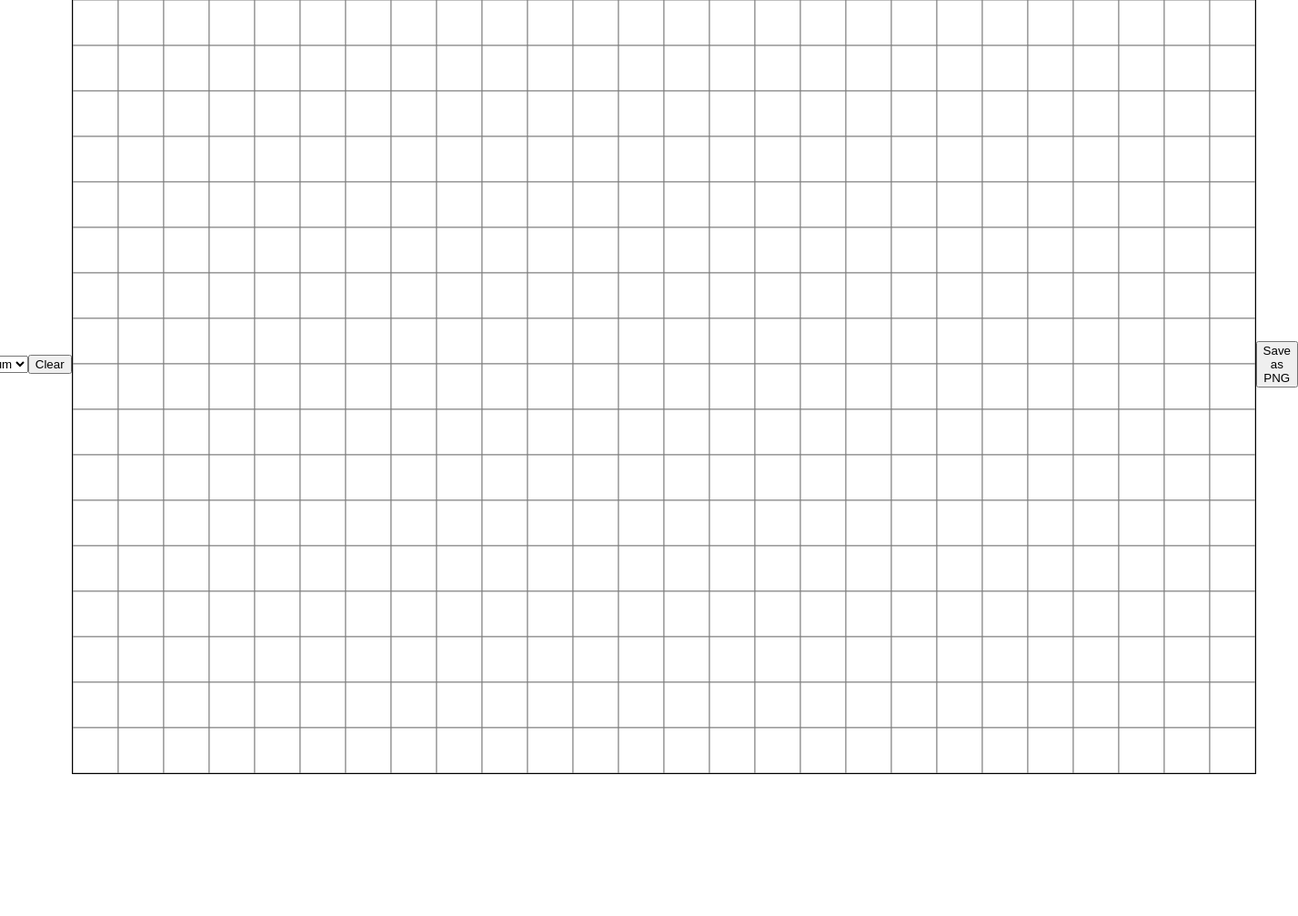
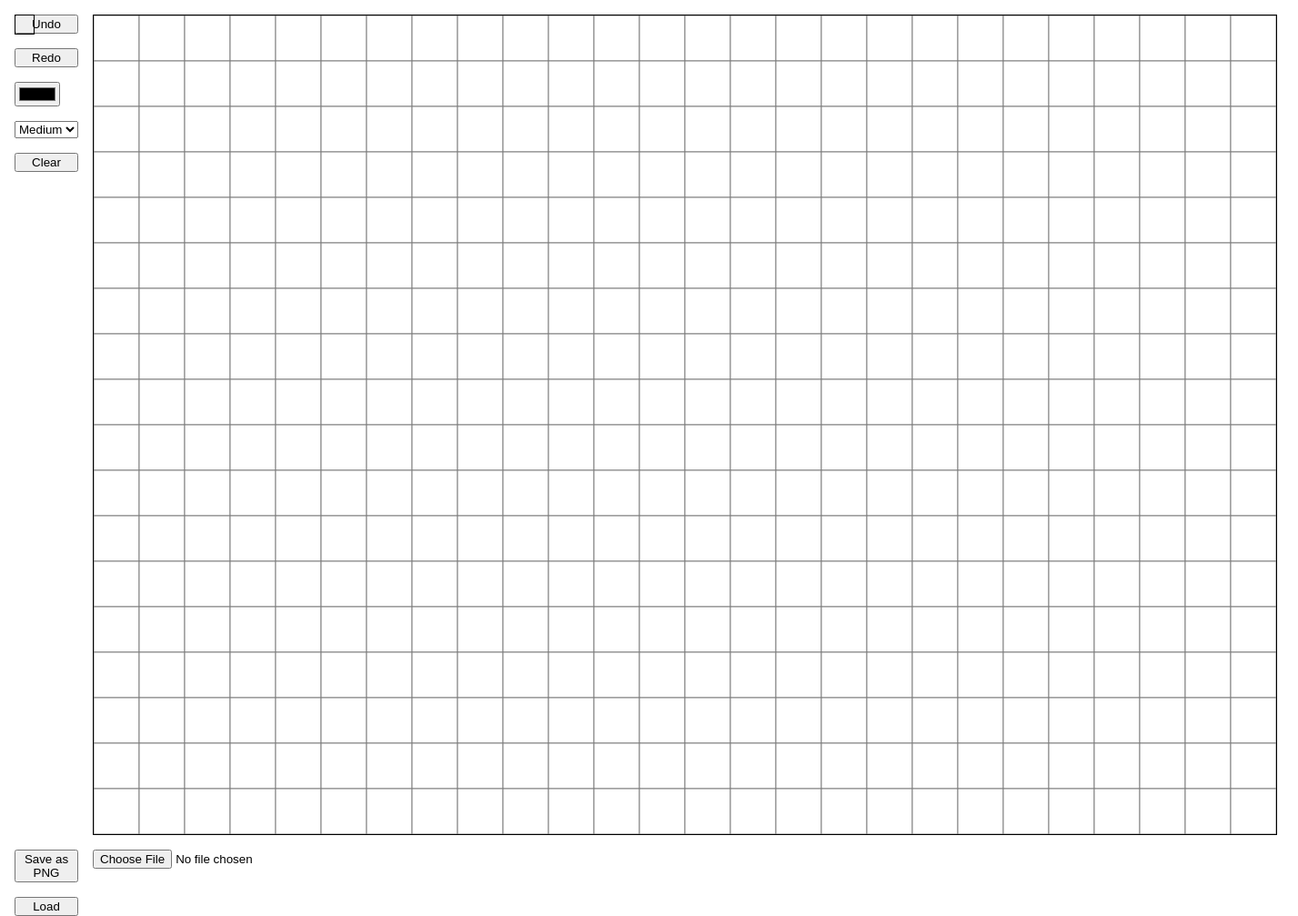
Before and after one commit to Aqalitius/pixelartist, a website built with webpack: page index.html in a window 1280 px wide. Shown: the whole page at 91% size, 1427 px wide, since content can reach past the window. Before the commit the page ends 851 px from the top, so only its background shows below. Built offline with Linux system fonts and the light colour scheme.

Commit message:
load added

```diff
--- a/app.ts
+++ b/app.ts
@@ -1,9 +1,13 @@
 import {Grid} from './grid';
 import {HistoryManager} from './HistoryManager';
+// One of the following themes
+
+
 
 let cellSize = 50;
 
-
+let db : IDBDatabase;
+const request = indexedDB.open('pixelArtDatabase', 1);
 
 
 
@@ -31,6 +35,11 @@ const colorPicker = document.getElementById('color-picker') as HTMLInputElement;
 let currentColor = 'black';
 const undoButton = document.getElementById('undo-btn') as HTMLButtonElement;
 const redoButton = document.getElementById('redo-btn') as HTMLButtonElement;
+const cursorDiv = document.getElementById('cursor') as HTMLDivElement;
+const loadButton = document.getElementById('load-btn') as HTMLButtonElement;
+const fileInput = document.getElementById('file-input') as HTMLInputElement;
+
+
 let isDrawing = false;
 let isSaved = false;
 let hasDrawn = false;
@@ -50,7 +59,31 @@ closeBtn.addEventListener('click', e => {
 });
 
 
+// IDBVersionChangeEvent : an interface of the IndexedDB API
+// onupgradeneeded : an event handler for the upgradeneeded event
+// upgradeneeded : an event that is fired when the database is opened with a version number higher than its current version
+request.onupgradeneeded = (e: IDBVersionChangeEvent) => {
+    // e.target : the object that fired the event
+    const req  = e.target as IDBOpenDBRequest;
+    db = req.result;
+    // objectStore : a transactional database object store that allows access to a set of data in the database
+    // objectStoreNames : a DOMStringList that contains a list of the names of the object stores currently in the database
+    // contains : check if the list contains the given name
+    if(!db.objectStoreNames.contains('gridStates')) {
+        // createObjectStore : create a new object store in the connected database
+        db.createObjectStore('gridStates', {keyPath: 'filename'});
+    }
+}
 
+request.onsuccess = (e: Event) => {
+    const req = e.target as IDBOpenDBRequest;
+    db = req.result;
+    console.log('Database opened successfully');
+}
+
+request.onerror = (e: Event) => {
+    console.log('Error opening database');
+}
 
 
 canvas.addEventListener('click', e => {
@@ -66,9 +99,12 @@ confirmBtn.addEventListener('click', e => {
     // clearRect : clear the canvas
     // before saving the canvas, we need to clear the canvas to its blank state
     squaresCtx.clearRect(0, 0, squaresCanvas.width, squaresCanvas.height);
+    let gridState = [];
     for (let row = 0; row < grid.rows; row++) {
+        let rowState = [];
         for (let col = 0; col < grid.cols; col++) {
             const color = grid.getColor(row, col);
+            rowState.push(color);
             if (color) {
                 // if the color is default color, do not draw
                 // to remove the white background
@@ -77,6 +113,8 @@ confirmBtn.addEventListener('click', e => {
                 squaresCtx.fillRect(col * gridSize, row * gridSize, gridSize, gridSize);
             }
         }
+
+        gridState.push(rowState);
     }
     const dataUrl = squaresCanvas.toDataURL('image/png',);
     const anchor = document.createElement('a');
@@ -85,7 +123,28 @@ confirmBtn.addEventListener('click', e => {
     anchor.click();
     isSaved = true;
     modal.style.display = 'none';
+
+    // save the grid state to the database
+    const transaction = db.transaction(['gridStates'], 'readwrite');
+    const objectStore = transaction.objectStore('gridStates');
+    objectStore.put({filename, gridState});
 });
+
+
+loadButton.addEventListener('click', e => {
+    fileInput.click();
+});
+
+// this actually does not loads instead it gets name of the file and look for database for the saved grid state
+fileInput.addEventListener('change', e => {
+      if(fileInput.files && fileInput.files.length > 0) {
+        const file = fileInput.files[0];
+        const filename = file.name.replace('.png', '');
+        load(filename);
+      }
+
+    });
+
 
 // if the user tries to leave the page without saving the canvas, display a warning message
 window.addEventListener('beforeunload', e => {
@@ -121,12 +180,38 @@ window.addEventListener('keydown', e => {
 } );
 
 
+
 function draw() {
     // clear the canvas
     ctx.clearRect(0, 0, canvas.width, canvas.height);
     grid.draw(ctx, cellSize);
     // requestAnimationFrame : call draw() when the browser is ready to repaint the canvas
     requestAnimationFrame(draw);
+}
+
+
+function load(filename: string) {
+    // db.transaction : create a transaction object
+    // transaction object : a transactional database object store that allows access to a set of data in the database
+    const transaction = db.transaction(['gridStates'], 'readonly');
+    const objectStore = transaction.objectStore('gridStates');
+    const request = objectStore.get(filename);
+
+    request.onsuccess = (e: Event) => {
+        const req = e.target as IDBRequest;
+        const data = req.result;
+        if (data) {
+            console.log('File found');
+            grid.setGrid(data.gridState);
+            draw();
+        } else {
+            console.log('File not found');
+        }
+    };
+
+    request.onerror = (e: Event) => {
+        console.log('Error loading file');
+    }
 }
 
 function drawOnMouseEvents(e: MouseEvent) {
@@ -168,8 +253,20 @@ canvas.addEventListener('mousedown', e => {
 
 // to continue drawing when the mouse is moved
 canvas.addEventListener('mousemove', e => {
+    cursorDiv.style.width = `${cellSize}px`;
+    cursorDiv.style.height = `${cellSize}px`;
+    cursorDiv.style.left = `${e.pageX - cursorDiv.offsetWidth / 2}px`;
+    cursorDiv.style.top = `${e.pageY - cursorDiv.offsetHeight / 2}px`;
+    cursorDiv.style.backgroundColor = currentColor;
+    cursorDiv.style.display = 'block';
+
     if (!isDrawing) return; // if the mouse is not pressed, do not draw
     drawOnMouseEvents(e);
+});
+
+// when mouse leave from canvas change cursor to default
+canvas.addEventListener('mouseleave', e => {
+    cursorDiv.style.display = 'none';
 });
 
 canvas.addEventListener('mouseup', (e) => {
@@ -177,6 +274,9 @@ canvas.addEventListener('mouseup', (e) => {
     historyManager.saveState(grid.getGrid());
     isDrawing = false; // stop drawing
 });
+
+
+
 
 // add an event listener for the change event
 cellSizeDropdown.addEventListener('change', e => {
@@ -255,4 +355,6 @@ redoButton.addEventListener('click', e => {
 
 
 
+
+
 draw();
--- a/index.html
+++ b/index.html
@@ -4,7 +4,13 @@
     <meta charset="UTF-8">
     <title>Home</title>
     <link rel="stylesheet" type="text/css" href="styles.css">
+    <!-- One of the following themes -->
+
     <body>
+        <div id="controls">
+
+
+        <div id="cursor"> </div>
         <button id="undo-btn">Undo</button>
         <button id="redo-btn">Redo</button>
         <input type="color" id="color-picker">
@@ -14,8 +20,11 @@
             <option value="large">Large</option>
         </select>
         <button id="clear-btn">Clear</button>
+        </div>
         <canvas id="canvas" width="1300" height="900"></canvas>
         <button id="save-btn">Save as PNG</button>
+        <input type="file" id="file-input" accept="image/png">
+        <button id="load-btn">Load</button>
         <div id="modal" class="modal">
             <div class="modal-content">
                 <span class="close">&times;</span>
--- a/package.json
+++ b/package.json
@@ -4,9 +4,11 @@
     "webpack": "^5.89.0",
     "webpack-cli": "^5.1.4"
   },
-
   "scripts": {
     "build": "webpack --mode development",
     "watch": "webpack --watch --mode development"
+  },
+  "dependencies": {
+    "@simonwep/pickr": "^1.9.0"
+  }
 }
-}
--- a/styles.css
+++ b/styles.css
@@ -1,19 +1,36 @@
 body {
-    display: flex;
-    justify-content: center;
-    align-items: center;
+    display: grid;
+    grid-template-columns: 1fr 3fr;
+    grid-template-rows: auto;
     height: 100vh;
     margin: 0;
     background-color: white;
+    gap: 1em;
+    padding: 1em;
 }
 
+#cursor {
+    position: absolute;
+    width: 20px;
+    height: 20px;
+    border: 1px solid black;
+    pointer-events: none;
+}
 
+#controls {
+    grid-column: 1;
+    grid-row: 1;
+    display: flex;
+    flex-direction: column;
+    gap: 1em;
+}
 
 #canvas {
+    grid-column: 2;
+    grid-row: 1;
     border: 1px solid black;
     background-color: white;
 }
-
 .modal {
     display: none;
     position: fixed;
--- a/tsconfig.json
+++ b/tsconfig.json
@@ -27,7 +27,7 @@
     /* Modules */
     "module": "es2015",                                /* Specify what module code is generated. */
     // "rootDir": "./",                                  /* Specify the root folder within your source files. */
-    // "moduleResolution": "node10",                     /* Specify how TypeScript looks up a file from a given module specifier. */
+     "moduleResolution": "node10",                     /* Specify how TypeScript looks up a file from a given module specifier. */
     // "baseUrl": "./",                                  /* Specify the base directory to resolve non-relative module names. */
     // "paths": {},                                      /* Specify a set of entries that re-map imports to additional lookup locations. */
     // "rootDirs": [],                                   /* Allow multiple folders to be treated as one when resolving modules. */
```
Also changed, not shown: dist/bundle.js, 1 other file.
